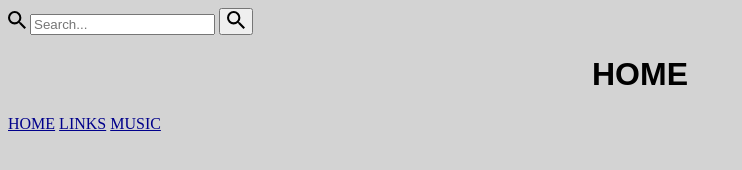
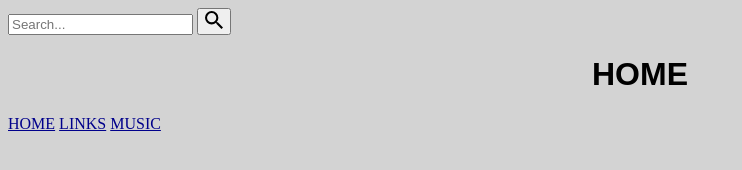
Before and after one commit to HealCoder/northman02.github.io, a plain HTML site: page index.html in a window 1280 px wide. Shown: the whole page, without its empty margins (0-742 px from the left). Drawn offline with Linux system fonts and the light colour scheme.

Commit message:
Update index.html

```diff
--- a/index.html
+++ b/index.html
@@ -12,7 +12,6 @@ h1 {
 </head>
 <body style="background-color: lightgray;">
 	<id="search" action="/search" method="get" class="searchbar" autocomplete="off">
-                <svg viewBox="0 0 18 18" width="18" height="18" role="icon"><path fill-rule="evenodd" d="M12.864 11.32h-.813l-.288-.277A6.66 6.66 0 0 0 13.38 6.69a6.69 6.69 0 1 0-6.69 6.69 6.66 6.66 0 0 0 4.354-1.617l.278.288v.813L16.467 18 18 16.467l-5.136-5.146zm-6.174 0a4.625 4.625 0 0 1-4.632-4.63A4.625 4.625 0 0 1 6.69 2.058a4.625 4.625 0 0 1 4.63 4.632 4.625 4.625 0 0 1-4.63 4.63z"/></svg>
                 <input name="q" type="text" placeholder="Search..." value="" tabindex="1" autocomplete="off" maxlength="240" class="f-input js-search-field" />
                 <button type="submit" class="btn js-search-submit">
                     <svg viewBox="0 0 18 18" width="18" height="18" role="icon"><path fill-rule="evenodd" d="M12.864 11.32h-.813l-.288-.277A6.66 6.66 0 0 0 13.38 6.69a6.69 6.69 0 1 0-6.69 6.69 6.66 6.66 0 0 0 4.354-1.617l.278.288v.813L16.467 18 18 16.467l-5.136-5.146zm-6.174 0a4.625 4.625 0 0 1-4.632-4.63A4.625 4.625 0 0 1 6.69 2.058a4.625 4.625 0 0 1 4.63 4.632 4.625 4.625 0 0 1-4.63 4.63z"/></svg>
```
